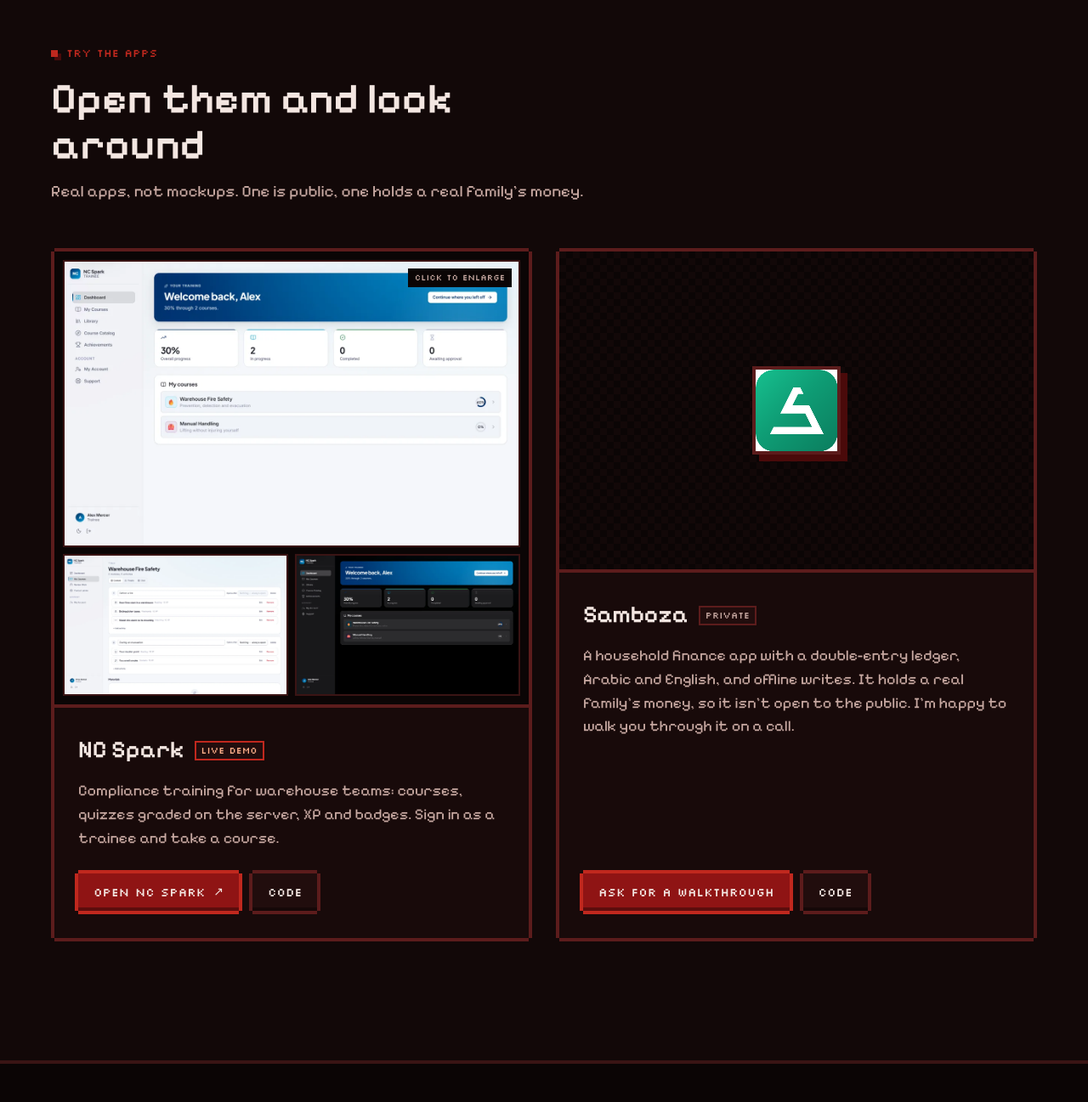
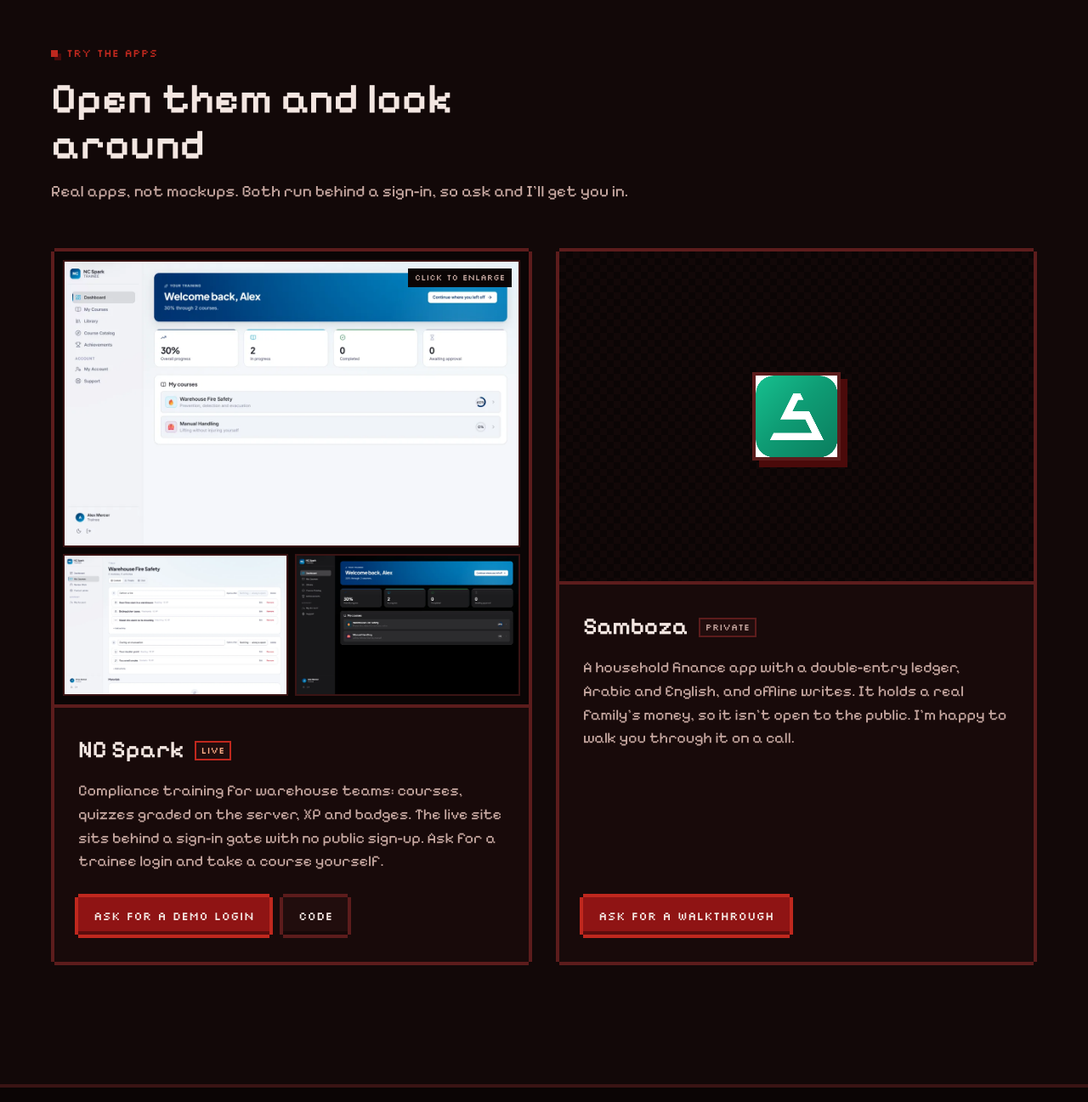
Before and after one commit to Zeyadmosalem/portfolio, a plain HTML site: page index.html in a window 1280 px wide. Shown: the part 3742-5039 px from the top of the page at 85% size. Drawn offline with Linux system fonts and the light colour scheme; animation ran at ten frames a second.

Commit message:
Fix broken app links: NC Spark URL and private Samboza repo
nc-spark.pages.dev was never the live address (the app runs as the
nc-spark-gate Worker, behind a sign-in gate with sign-up closed), and the
Samboza repository is private, so both links failed for visitors. Replace
them with demo-login and walkthrough requests.

Co-Authored-By: Claude Opus 5.5 <noreply@anthropic.com>
Claude-Session: https://claude.ai/code/session_01Jty6gbqMP9fp6Kb9tRjixj

```diff
--- a/index.html
+++ b/index.html
@@ -118,7 +118,7 @@
             </a>
           </li>
           <li class="work__item">
-            <a class="work__link" href="https://github.com/Zeyadmosalem/Samboza" target="_blank" rel="noopener">
+            <a class="work__link" href="mailto:zeyadmosalem@gmail.com?subject=Samboza%20walkthrough">
               <span class="work__index">04</span>
               <div class="work__main">
                 <h3>Samboza <span class="tag">In production</span></h3>
@@ -126,7 +126,7 @@
                 <p class="work__body">An installable PWA with a full right-to-left layout, a double-entry ledger with an audit trail, offline writes through an idempotent outbox, and Excel export. I ran the whole cycle: user interviews, data model, security review, tests and deploy. Postgres row-level security enforces access across four roles, proven by 532 pgTAP tests plus 578 front-end tests in CI.</p>
                 <p class="work__meta">React 19 · TypeScript · Vite · Supabase / Postgres · Cloudflare Workers · GitHub Actions</p>
               </div>
-              <span class="work__go">Repository <span class="arrow" aria-hidden="true">↗</span></span>
+              <span class="work__go">Ask for a walkthrough <span class="arrow" aria-hidden="true">→</span></span>
             </a>
           </li>
           <li class="work__item">
@@ -151,7 +151,7 @@
         <header class="section__head">
           <p class="label">Try the apps</p>
           <h2>Open them and look around</h2>
-          <p class="section__sub">Real apps, not mockups. One is public, one holds a real family's money.</p>
+          <p class="section__sub">Real apps, not mockups. Both run behind a sign-in, so ask and I'll get you in.</p>
         </header>
 
         <div class="apps">
@@ -167,11 +167,11 @@
             <div class="app__body">
               <div class="app__title">
                 <h3>NC Spark</h3>
-                <span class="tag tag--live">Live demo</span>
+                <span class="tag tag--live">Live</span>
               </div>
-              <p>Compliance training for warehouse teams: courses, quizzes graded on the server, XP and badges. Sign in as a trainee and take a course.</p>
+              <p>Compliance training for warehouse teams: courses, quizzes graded on the server, XP and badges. The live site sits behind a sign-in gate with no public sign-up. Ask for a trainee login and take a course yourself.</p>
               <div class="actions">
-                <a class="pill pill--dark" href="https://nc-spark.pages.dev" target="_blank" rel="noopener">Open NC Spark <span class="arrow" aria-hidden="true">↗</span></a>
+                <a class="pill pill--dark" href="mailto:zeyadmosalem@gmail.com?subject=NC%20Spark%20demo%20login">Ask for a demo login</a>
                 <a class="pill" href="https://github.com/Zeyadmosalem/nc-spark" target="_blank" rel="noopener">Code</a>
               </div>
             </div>
@@ -189,7 +189,6 @@
               <p>A household finance app with a double-entry ledger, Arabic and English, and offline writes. It holds a real family's money, so it isn't open to the public. I'm happy to walk you through it on a call.</p>
               <div class="actions">
                 <a class="pill pill--dark" href="mailto:zeyadmosalem@gmail.com?subject=Samboza%20walkthrough">Ask for a walkthrough</a>
-                <a class="pill" href="https://github.com/Zeyadmosalem/Samboza" target="_blank" rel="noopener">Code</a>
               </div>
             </div>
           </article>
```
